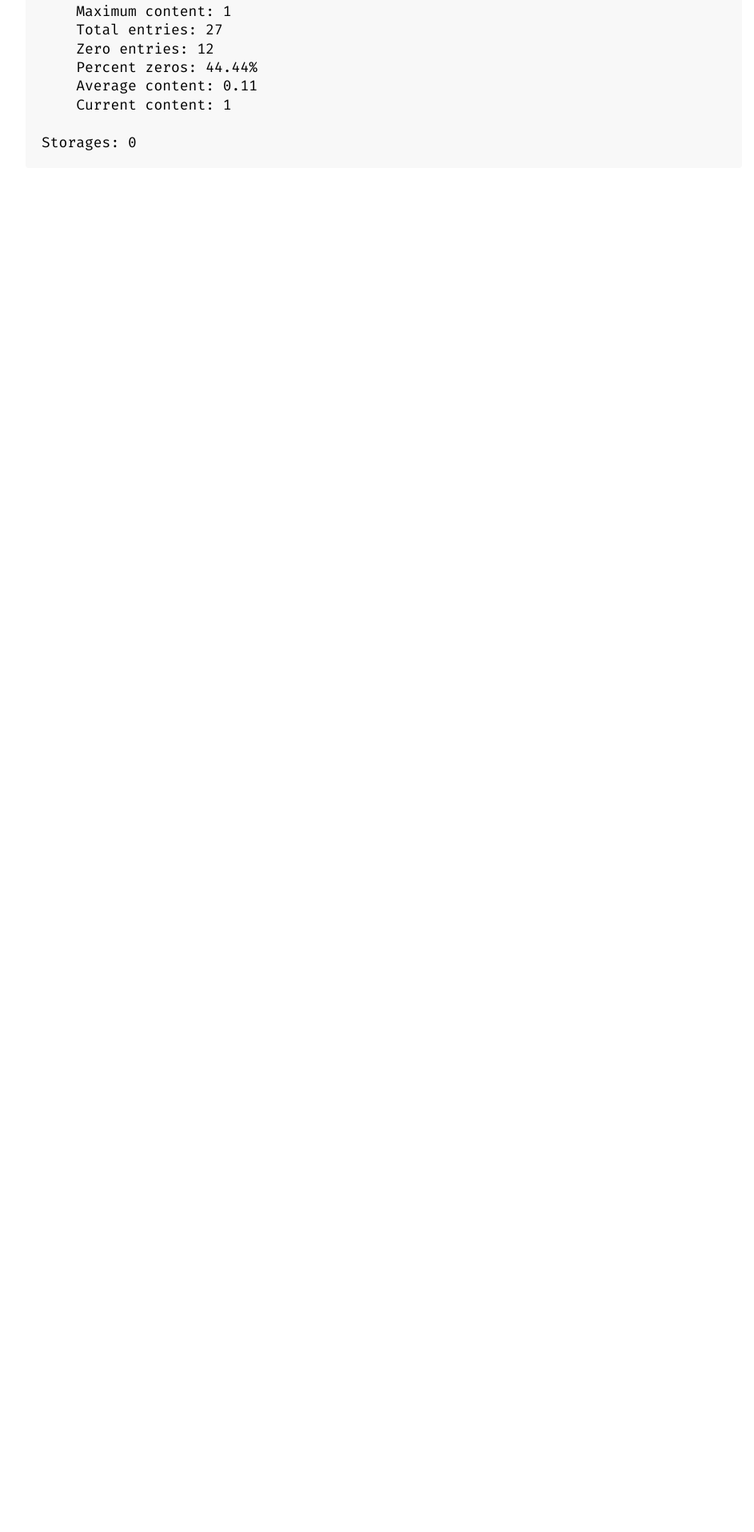
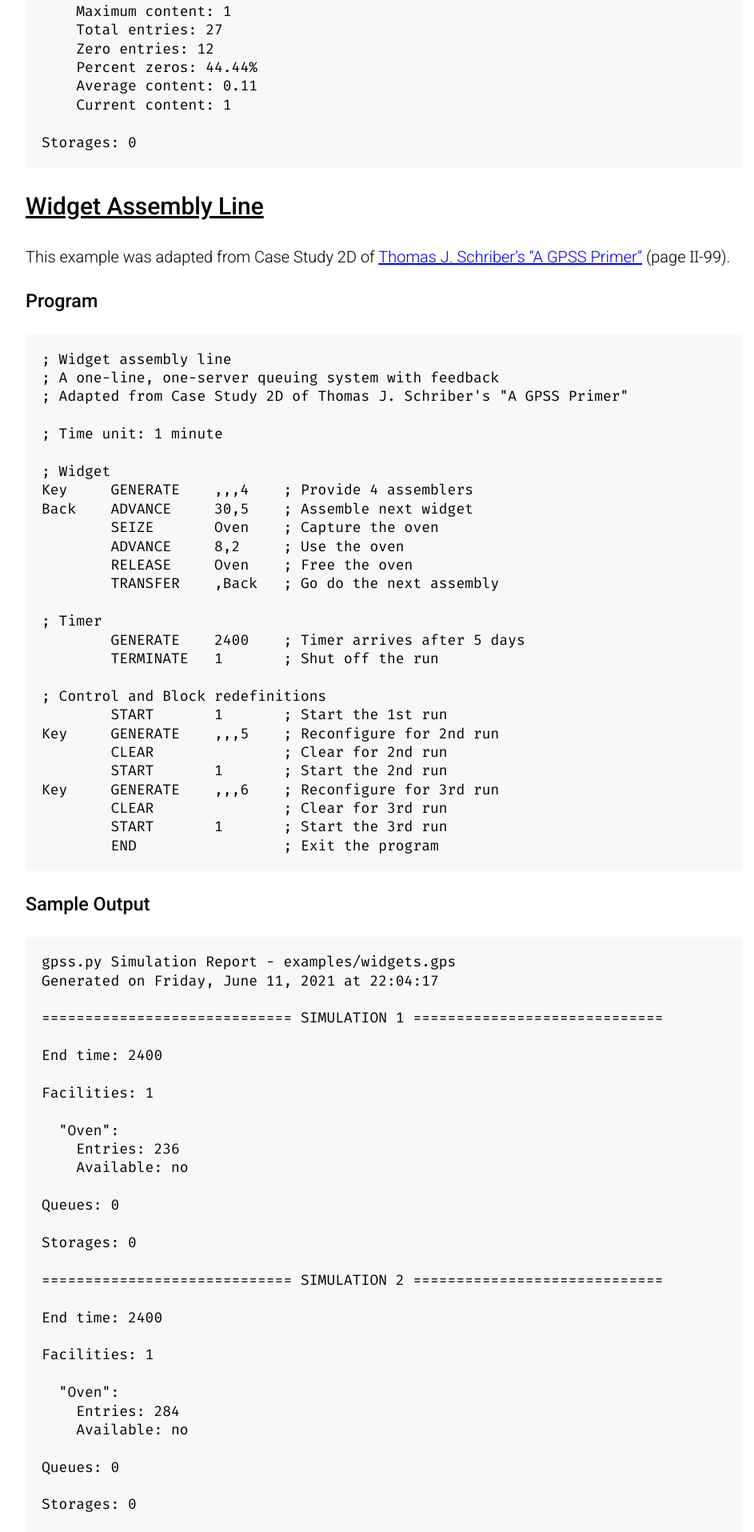
Before and after one commit to martendo/gpss.py, a Jekyll site: the page built from docs/examples.md, in a window 1280 px wide. Shown: the part 1514-3429 px from the top of the page at 80% size, without its empty margins (160-1103 px from the left). Built offline with Jekyll 4.4.1, drawn with Linux system fonts in a browser that asks for light colours; some of the changed text lies outside the part shown.

Commit message:
Add widget assembly line example

```diff
--- a/docs/examples.md
+++ b/docs/examples.md
@@ -67,5 +67,89 @@ Queues: 1
 Storages: 0
 ~~~
 
+## Widget Assembly Line
+This example was adapted from Case Study 2D of
+[Thomas J. Schriber's "A GPSS Primer"][gpss primer]{:target="_blank"}
+(page <span class="roman-numeral">II</span>-99).
+
+### Program
+~~~
+; Widget assembly line
+; A one-line, one-server queuing system with feedback
+; Adapted from Case Study 2D of Thomas J. Schriber's "A GPSS Primer"
+
+; Time unit: 1 minute
+
+; Widget
+Key     GENERATE    ,,,4    ; Provide 4 assemblers
+Back    ADVANCE     30,5    ; Assemble next widget
+        SEIZE       Oven    ; Capture the oven
+        ADVANCE     8,2     ; Use the oven
+        RELEASE     Oven    ; Free the oven
+        TRANSFER    ,Back   ; Go do the next assembly
+
+; Timer
+        GENERATE    2400    ; Timer arrives after 5 days
+        TERMINATE   1       ; Shut off the run
+
+; Control and Block redefinitions
+        START       1       ; Start the 1st run
+Key     GENERATE    ,,,5    ; Reconfigure for 2nd run
+        CLEAR               ; Clear for 2nd run
+        START       1       ; Start the 2nd run
+Key     GENERATE    ,,,6    ; Reconfigure for 3rd run
+        CLEAR               ; Clear for 3rd run
+        START       1       ; Start the 3rd run
+        END                 ; Exit the program
+~~~
+
+### Sample Output
+~~~
+gpss.py Simulation Report - examples/widgets.gps
+Generated on Friday, June 11, 2021 at 22:04:17
+
+============================= SIMULATION 1 =============================
+
+End time: 2400
+
+Facilities: 1
+
+  "Oven":
+    Entries: 236
+    Available: no
+
+Queues: 0
+
+Storages: 0
+
+============================= SIMULATION 2 =============================
+
+End time: 2400
+
+Facilities: 1
+
+  "Oven":
+    Entries: 284
+    Available: no
+
+Queues: 0
+
+Storages: 0
+
+============================= SIMULATION 3 =============================
+
+End time: 2400
+
+Facilities: 1
+
+  "Oven":
+    Entries: 298
+    Available: no
+
+Queues: 0
+
+Storages: 0
+~~~
+
 [gpss primer]: https://hdl.handle.net/2027.42/7464
 [examples source]: {{ site.github_repo }}/tree/master/examples
```
Also changed, not shown: 1 other file.
